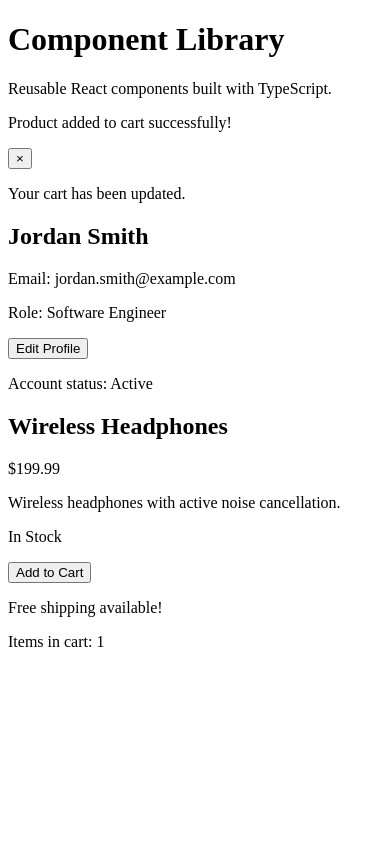
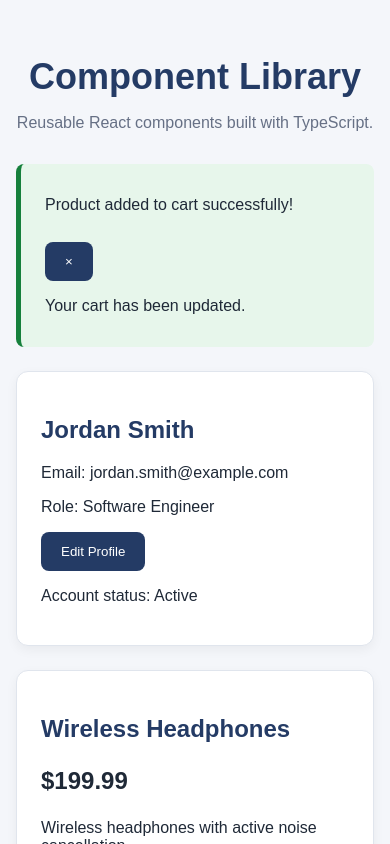
Before and after one commit to ebonymitchell/lab-9.1, a React (Vite) app: page / in a window 390 px wide. Both pictures are taken after a click on the button "Add to Cart". Shown: the top 844 px of the page. Built offline with nearby package versions, Linux system fonts and the light colour scheme.

Commit message:
Style component library and add responsive layout

```diff
--- a/src/App.css
+++ b/src/App.css
@@ -0,0 +1,135 @@
+
+.app {
+  max-width: 1100px;
+  margin: 0 auto;
+  padding: 3rem 1.5rem;
+}
+
+.app-header {
+  text-align: center;
+  margin-bottom: 2rem;
+}
+
+.app-header h1 {
+  font-size: 2.25rem;
+  color: #243b65;
+  margin-bottom: 0.5rem;
+}
+
+.app-header p {
+  color: #667085;
+}
+
+.component-grid {
+  display: grid;
+  grid-template-columns: repeat(2, minmax(0, 1fr));
+  gap: 1.5rem;
+  margin-top: 1.5rem;
+}
+
+.user-card,
+.product-card {
+  background: white;
+  border: 1px solid #e0e5ed;
+  border-radius: 12px;
+  padding: 1.5rem;
+  box-shadow: 0 4px 12px rgba(0, 0, 0, 0.05);
+}
+
+.user-card h2,
+.product-card h2 {
+  color: #243b65;
+}
+
+.user-avatar {
+  width: 80px;
+  height: 80px;
+  border-radius: 50%;
+  object-fit: cover;
+}
+
+.product-image {
+  width: 100%;
+  max-height: 220px;
+  object-fit: cover;
+  border-radius: 8px;
+}
+
+.product-price {
+  font-size: 1.5rem;
+  font-weight: 700;
+}
+
+.in-stock {
+  color: #16803c;
+  font-weight: 600;
+}
+
+.out-of-stock {
+  color: #c62828;
+  font-weight: 600;
+}
+
+button {
+  background: #243b65;
+  color: white;
+  border: none;
+  border-radius: 8px;
+  padding: 0.75rem 1.25rem;
+  cursor: pointer;
+}
+
+button:hover {
+  background: #365a93;
+}
+
+button:disabled {
+  background: #a0a0a0;
+  cursor: not-allowed;
+}
+
+.alert {
+  padding: 1rem 1.5rem;
+  border-radius: 8px;
+  border-left: 5px solid;
+  margin-bottom: 1.5rem;
+}
+
+.alert-success {
+  background: #e7f6eb;
+  border-color: #16803c;
+}
+
+.alert-error {
+  background: #fdeaea;
+  border-color: #c62828;
+}
+
+.alert-warning {
+  background: #fff5dc;
+  border-color: #e5a100;
+}
+
+.alert-info {
+  background: #e8f2ff;
+  border-color: #2563eb;
+}
+
+.alert button {
+  margin-top: 0.75rem;
+}
+
+.cart-count {
+  font-weight: 600;
+  margin-top: 1.5rem;
+}
+
+@media (max-width: 768px) {
+  .component-grid {
+    grid-template-columns: 1fr;
+  }
+
+  .app {
+    padding: 2rem 1rem;
+  }
+}
--- a/src/index.css
+++ b/src/index.css
@@ -1 +1,16 @@
-=
+
+* {
+  box-sizing: border-box;
+}
+
+body {
+  margin: 0;
+  font-family: Arial, sans-serif;
+  background: #f4f6fa;
+  color: #1f2937;
+}
+
+button:focus-visible {
+  outline: 3px solid #f79009;
+  outline-offset: 2px;
+}
```
